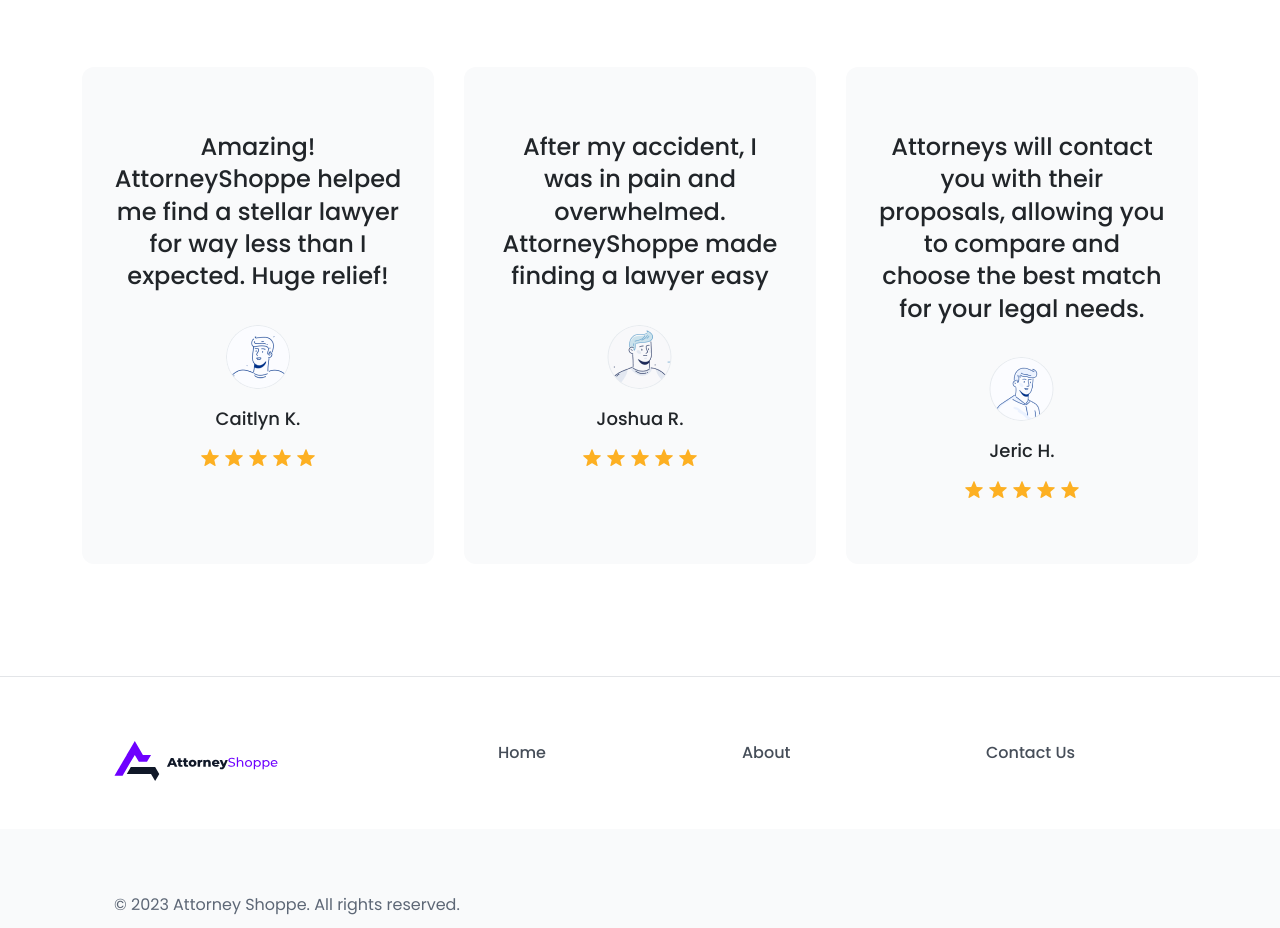
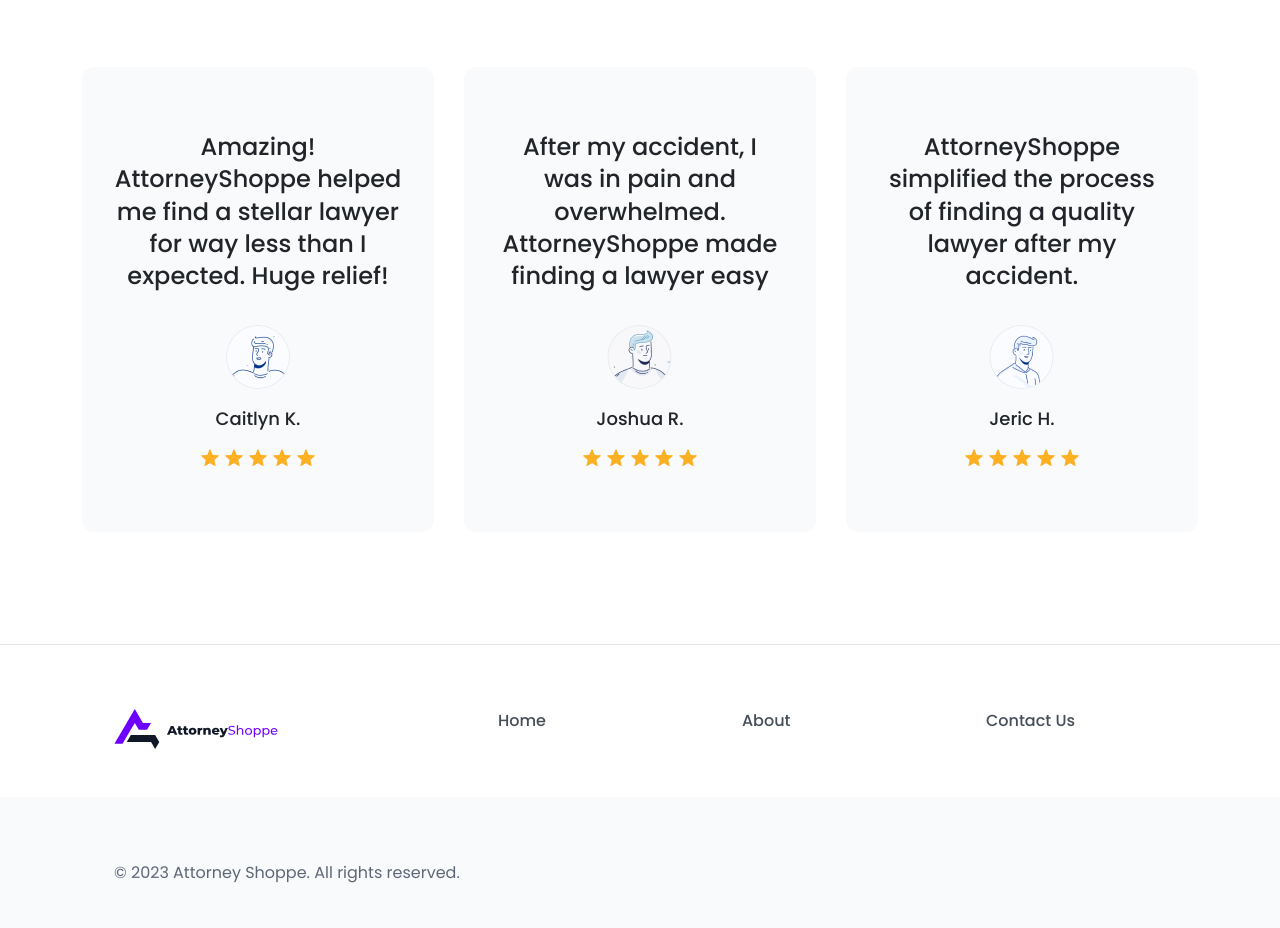
Before and after one commit to shahbaz760/nocred3, a React (Vite) app: page / in a window 1280 px wide. Shown: the part 4080-5008 px from the top of the page. Built offline with nearby package versions, Linux system fonts and the light colour scheme.

Commit message:
change testimonial content

```diff
--- a/src/pages/home/testimonials/testimonials.tsx
+++ b/src/pages/home/testimonials/testimonials.tsx
@@ -23,7 +23,7 @@
     },
     {
       heading:
-        'Attorneys will contact you with their proposals, allowing you to compare and choose the best match for your legal needs.',
+        'AttorneyShoppe simplified the process of finding a quality lawyer after my accident.',
       name: 'Jeric H.',
       designation: 'Head of Design, Layers',
       img: '/images/home/avatarDummy3.png',
```
